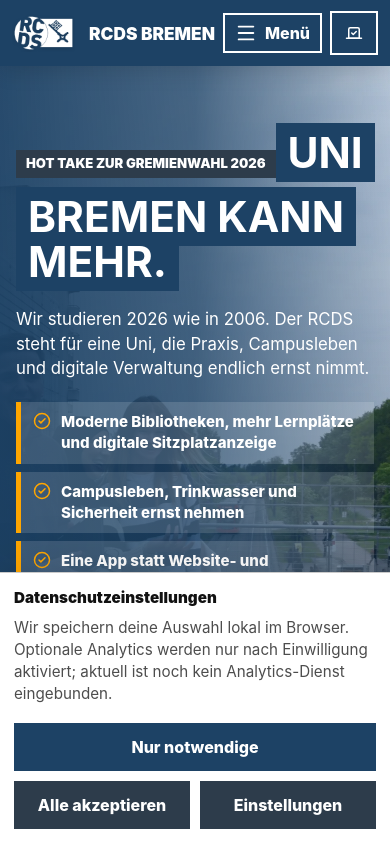
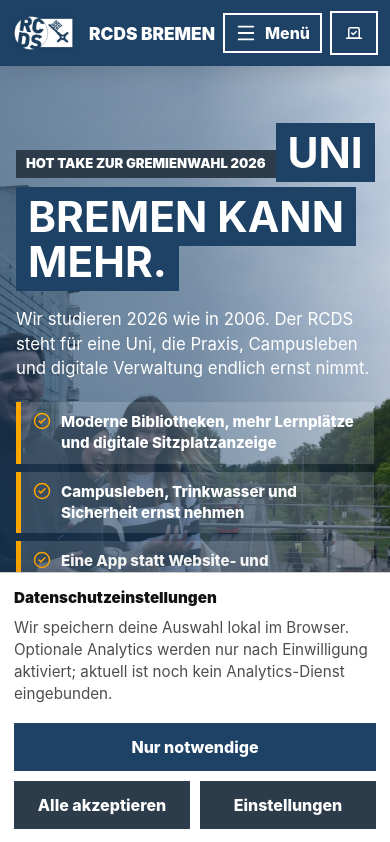
Before and after one commit to ZaraSheikhi/RCDS, a React (Vite) app: page / in a window 390 px wide. Shown: the top 842 px of the page. Built offline with nearby package versions, Linux system fonts and the light colour scheme.

Commit message:
Startseite

```diff
--- a/src/App.css
+++ b/src/App.css
@@ -215,7 +215,7 @@
   background: var(--rcds-blue);
   color: var(--rcds-white);
   display: grid;
-  min-height: 640px;
+  min-height: min(640px, calc(100svh - 104px));
   overflow: hidden;
   position: relative;
 }
@@ -237,8 +237,8 @@
 
 .hero-overlay {
   background:
-    linear-gradient(270deg, rgba(29, 66, 101, 0.98) 0%, rgba(29, 66, 101, 0.84) 48%, rgba(29, 66, 101, 0.3) 82%),
-    linear-gradient(0deg, rgba(29, 66, 101, 0.88) 0%, rgba(29, 66, 101, 0) 34%);
+    linear-gradient(270deg, rgba(29, 66, 101, 0.65) 0%, rgba(29, 66, 101, 0.55) 48%, rgba(29, 66, 101, 0.1) 82%),
+    linear-gradient(0deg, rgba(29, 66, 101, 0.60) 0%, rgba(29, 66, 101, 0) 40%);
   z-index: 1;
 }
 
@@ -1854,8 +1854,8 @@
 
   .hero-overlay {
     background:
-      linear-gradient(90deg, rgba(29, 66, 101, 0.95) 0%, rgba(29, 66, 101, 0.78) 50%, rgba(29, 66, 101, 0.18) 100%),
-      linear-gradient(0deg, rgba(29, 66, 101, 0.9) 0%, rgba(29, 66, 101, 0.18) 52%, rgba(29, 66, 101, 0) 100%);
+      linear-gradient(90deg, rgba(29, 66, 101, 0.60) 0%, rgba(29, 66, 101, 0.48) 50%, rgba(29, 66, 101, 0.08) 100%),
+      linear-gradient(0deg, rgba(29, 66, 101, 0.65) 0%, rgba(29, 66, 101, 0.1) 52%, rgba(29, 66, 101, 0) 100%);
   }
 
   .hero-content {
```
Also changed, not shown: 10 other files (tests, documents, lock files or other folders).
